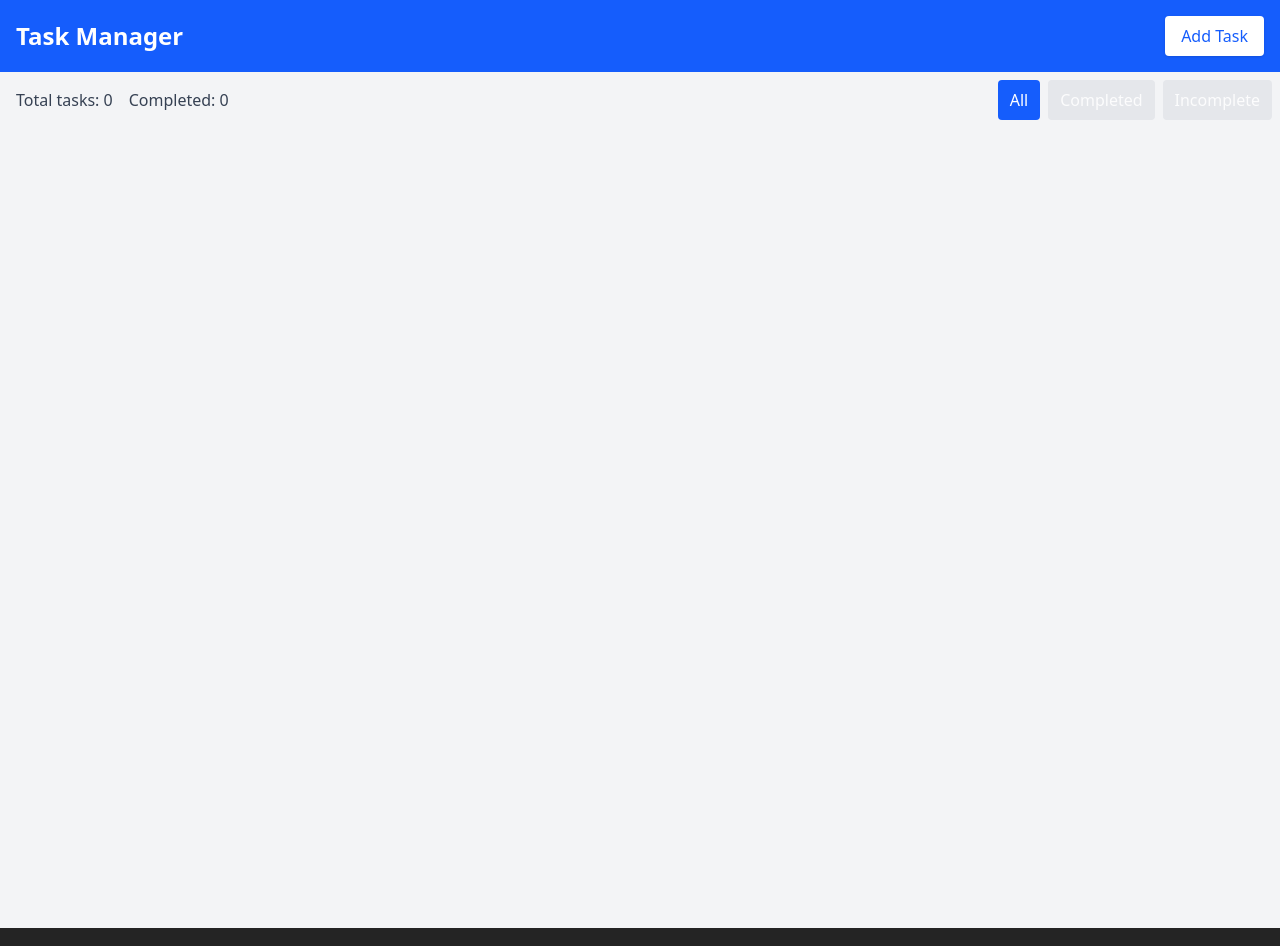
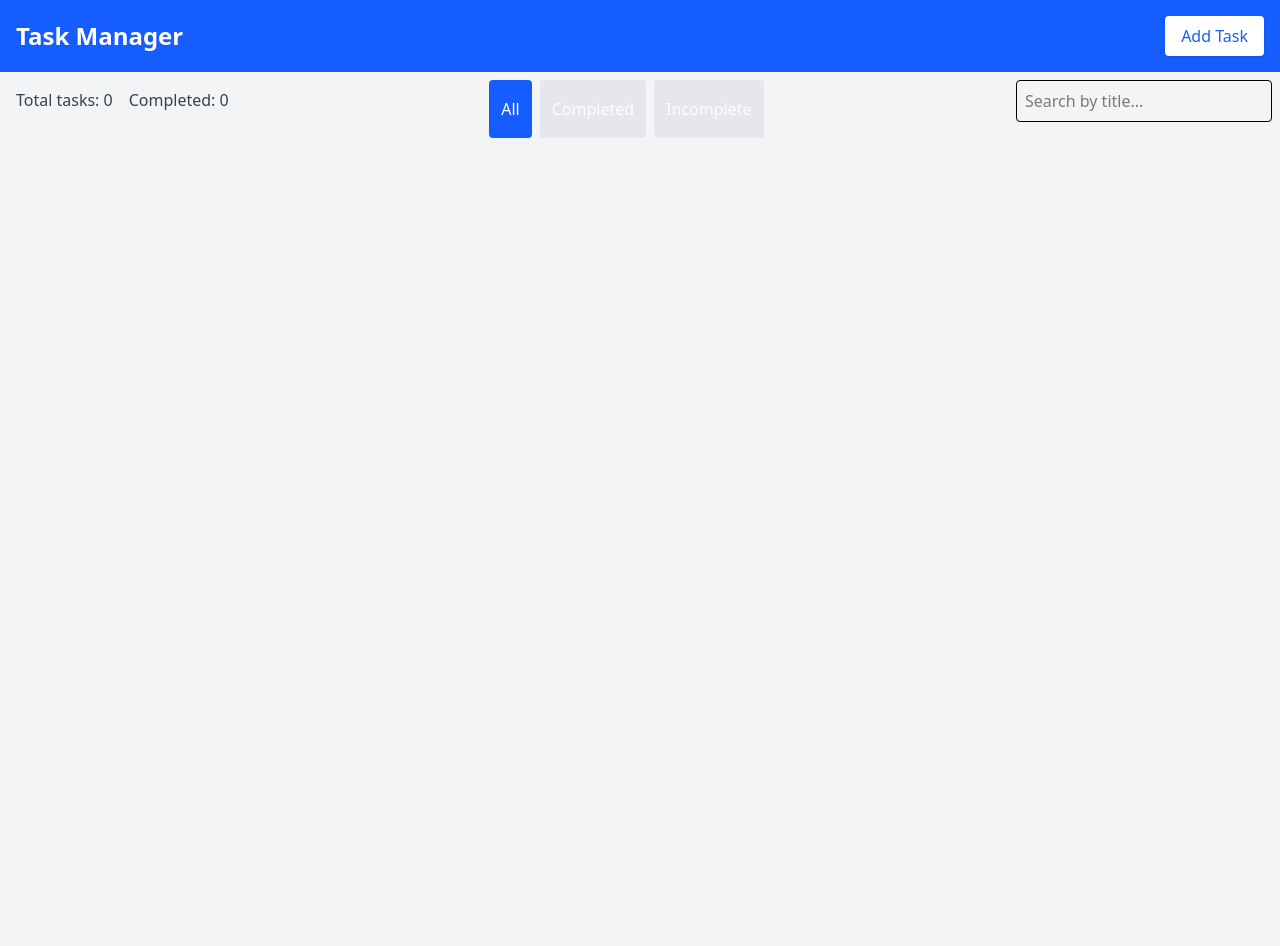
Before and after one commit to rodtob/task-manager, a React (Vite) app: page / in a window 1280 px wide. Built offline with nearby package versions, Linux system fonts and the light colour scheme.

Commit message:
add search store and component

```diff
--- a/src/App.tsx
+++ b/src/App.tsx
@@ -1,6 +1,7 @@
 import TaskCounter from "./components/Counter";
 import FilterBar from "./components/FilterBar";
 import { Header } from "./components/Header";
+import SearchBar from "./components/SearchBar";
 import TaskList from "./components/TaskList";
 
 function App() {
@@ -8,11 +9,10 @@ function App() {
     <div className="min-h-screen bg-gray-100">
       <Header />
       <div className="flex justify-between m-2">
-      <TaskCounter />
-      <FilterBar />
-
+        <TaskCounter />
+        <FilterBar />
+        <SearchBar />
       </div>
-
       <div className="flex flex-col items-center justify-center ml-10 mr-10 min-h-screen">
         <TaskList />
       </div>
--- /dev/null
+++ b/src/components/SearchBar.tsx
@@ -0,0 +1,18 @@
+import { useSearchStore } from "../store/useSearchStore";
+
+const SearchBar = () => {
+  const searchTerm = useSearchStore((state) => state.searchTerm);
+  const setSearchTerm = useSearchStore((state) => state.setSearchTerm);
+
+  return (
+    <input
+      type="text"
+      placeholder="Search by title..."
+      value={searchTerm}
+      onChange={(e) => setSearchTerm(e.target.value)}
+      className="border text-black p-2 rounded w-full md:w-64 mb-4"
+    />
+  );
+};
+
+export default SearchBar;
--- a/src/components/TaskList.tsx
+++ b/src/components/TaskList.tsx
@@ -1,15 +1,24 @@
 import { useTaskStore } from "../store/useTaskStore";
 import { useFilterStore } from "../store/useFilterStore";
+import { useSearchStore } from "../store/useSearchStore";
 import TaskCard from "./TaskCard";
 
 const TaskList = () => {
   const tasks = useTaskStore((state) => state.tasks);
   const filter = useFilterStore((state) => state.filter);
+  const searchTerm = useSearchStore((state) => state.searchTerm.toLowerCase());
 
   const filteredTasks = tasks.filter((task) => {
-    if (filter === "completed") return task.completed;
-    if (filter === "incomplete") return !task.completed;
-    return true;
+    const matchesStatus =
+      filter === "completed"
+        ? task.completed
+        : filter === "incomplete"
+        ? !task.completed
+        : true;
+
+    const matchesTitle = task.title.toLowerCase().includes(searchTerm);
+
+    return matchesStatus && matchesTitle;
   });
 
   return (
--- /dev/null
+++ b/src/store/useSearchStore.tsx
@@ -0,0 +1,11 @@
+import { create } from "zustand";
+
+interface SearchState {
+  searchTerm: string;
+  setSearchTerm: (term: string) => void;
+}
+
+export const useSearchStore = create<SearchState>((set) => ({
+  searchTerm: "",
+  setSearchTerm: (term) => set({ searchTerm: term }),
+}));
```
